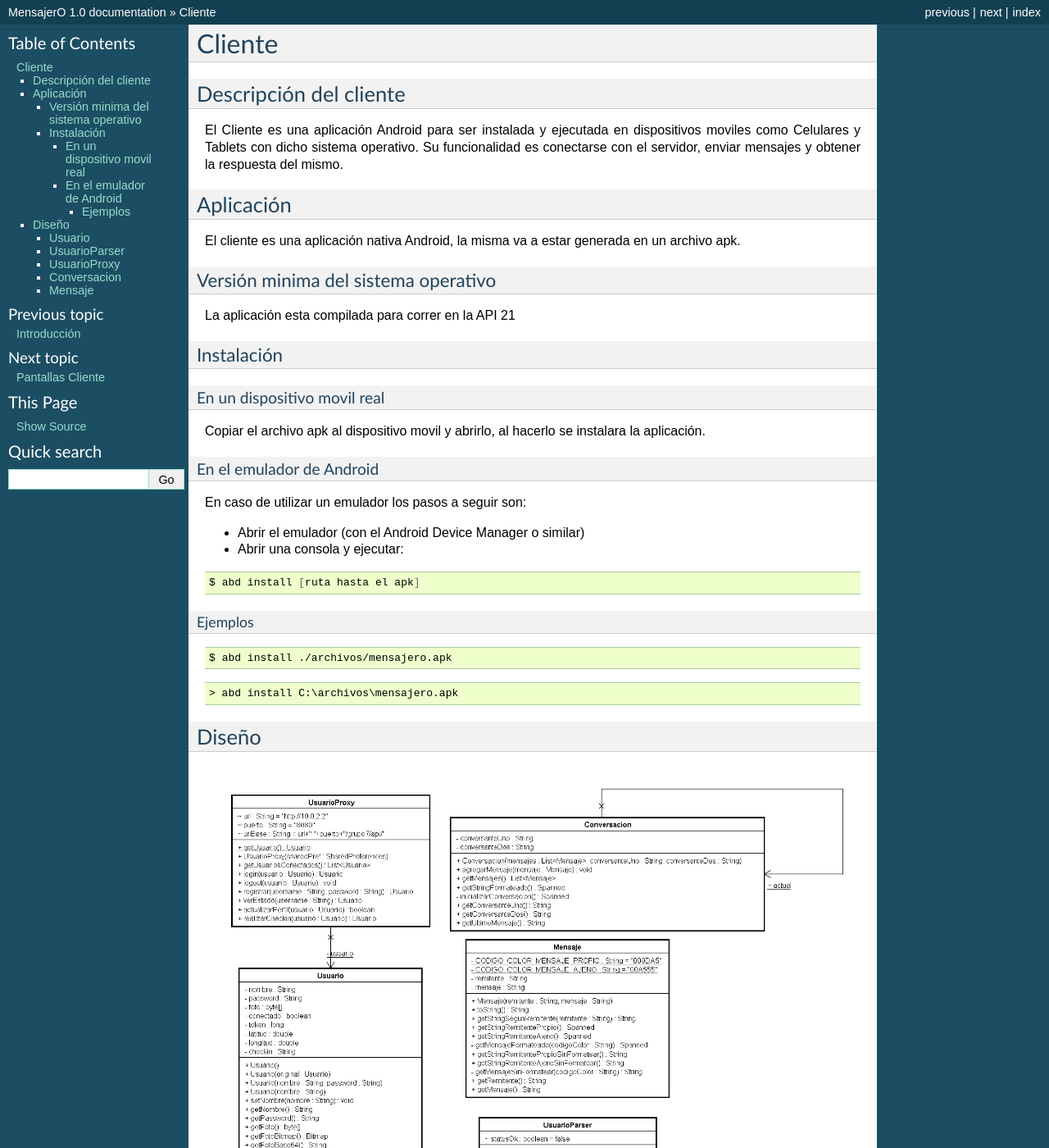
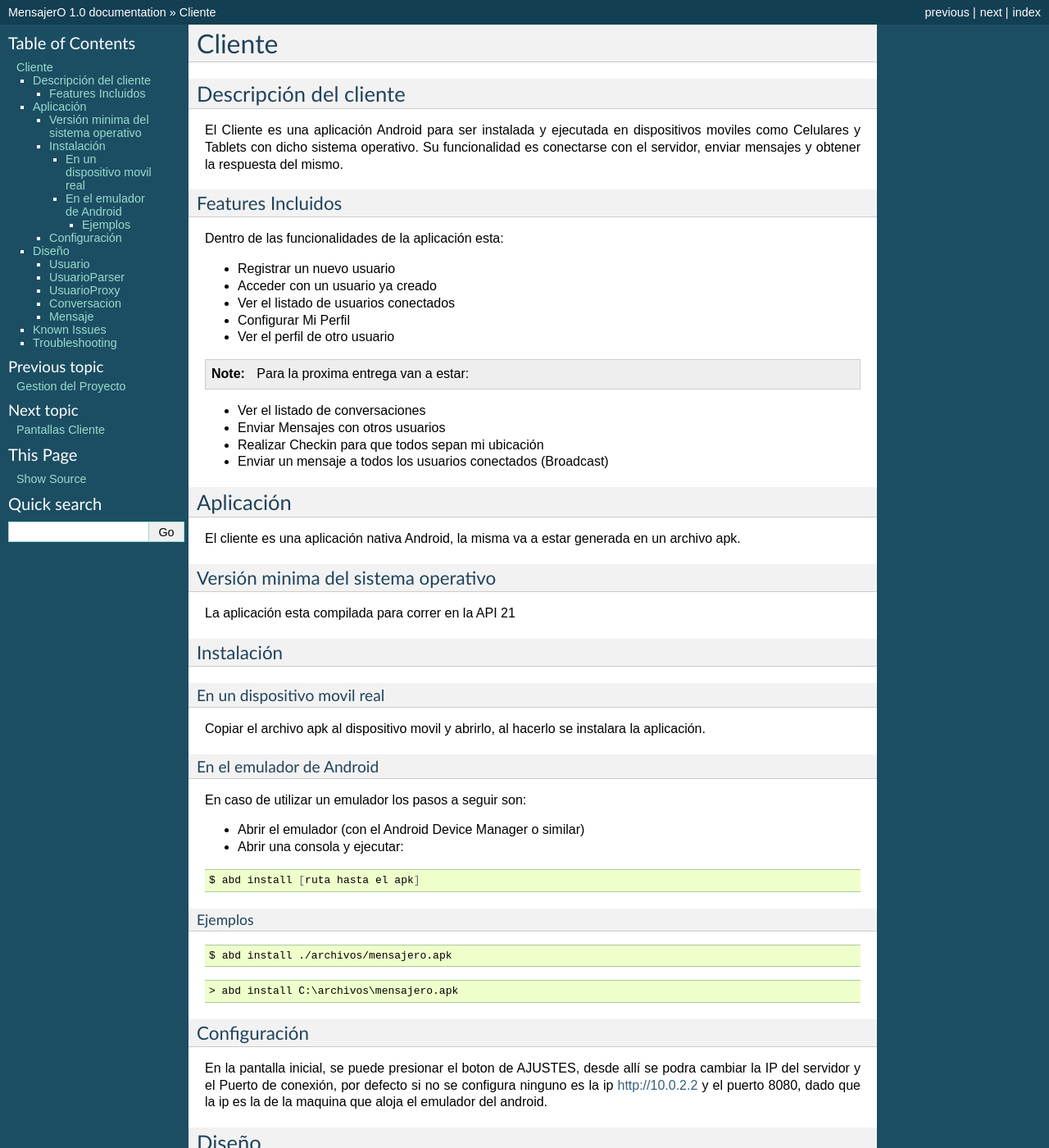
Before and after one commit to mellerster/7552Grupo7, a Sphinx documentation site: the page built from documentacion/source/Cliente.rst, in a window 1280 px wide and 1400 px high. Shown: the whole window at 82% size. Built offline with Sphinx 7.4.7, drawn with Linux system fonts in a browser that asks for light colours; some of the changed text lies outside the part shown.

Commit message:
Actualizada la documentación, ya esta casi todo lo pedido para la entega final

```diff
--- a/documentacion/source/Cliente.rst
+++ b/documentacion/source/Cliente.rst
@@ -7,6 +7,24 @@
 ***********************
 
 El Cliente es una aplicación Android para ser instalada y ejecutada en dispositivos moviles como Celulares y Tablets con dicho sistema operativo. Su funcionalidad es conectarse con el servidor, enviar mensajes y obtener la respuesta del mismo.
+
+Features Incluidos
+==================
+
+Dentro de las funcionalidades de la aplicación esta:
+
+* Registrar un nuevo usuario
+* Acceder con un usuario ya creado
+* Ver el listado de usuarios conectados
+* Configurar Mi Perfil
+* Ver el perfil de otro usuario
+
+.. note:: Para la proxima entrega van a estar:
+
+* Ver el listado de conversaciones
+* Enviar Mensajes con otros usuarios
+* Realizar Checkin para que todos sepan mi ubicación
+* Enviar un mensaje a todos los usuarios conectados (Broadcast)
 
 **********
 Aplicación
@@ -51,6 +69,10 @@
 
 	> abd install C:\archivos\mensajero.apk
 
+Configuración
+=============
+
+En la pantalla inicial, se puede presionar el boton de AJUSTES, desde allí se podra cambiar la IP del servidor y el Puerto de conexión, por defecto si no se configura ninguno es la ip http://10.0.2.2 y el puerto 8080, dado que la ip es la de la maquina que aloja el emulador del android.
 
 ******
 Diseño
@@ -87,3 +109,16 @@
 =======
 
 Clase que maneja todos los datos de un mensaje, por ahora solo se utiliza para las pantallas
+
+
+***********************
+Known Issues
+***********************
+
+* No todas las funcionalidades estan conectadas al 100% con el servidor, dado que el servidor no esta terminado
+
+***********************
+Troubleshooting
+***********************
+
+No se encuentra resoluciones a problemas frecuentes por el momento.
--- a/documentacion/source/index.rst
+++ b/documentacion/source/index.rst
@@ -12,8 +12,10 @@
    :maxdepth: 2
 
    Intro
+   Proyecto
    Cliente
    Pantallas_Cliente
    Servidor
    Database
    Mensajes
+   Administrador
```
Also changed, not shown: documentacion/source/Administrador.rst (added, +166 -0 lines), documentacion/source/Proyecto.rst (added, +114 -0 lines), documentacion/source/tareas_semanas_1a8.png (added), documentacion/source/tareas_semanas_9a13.png (added), 2 other files.
